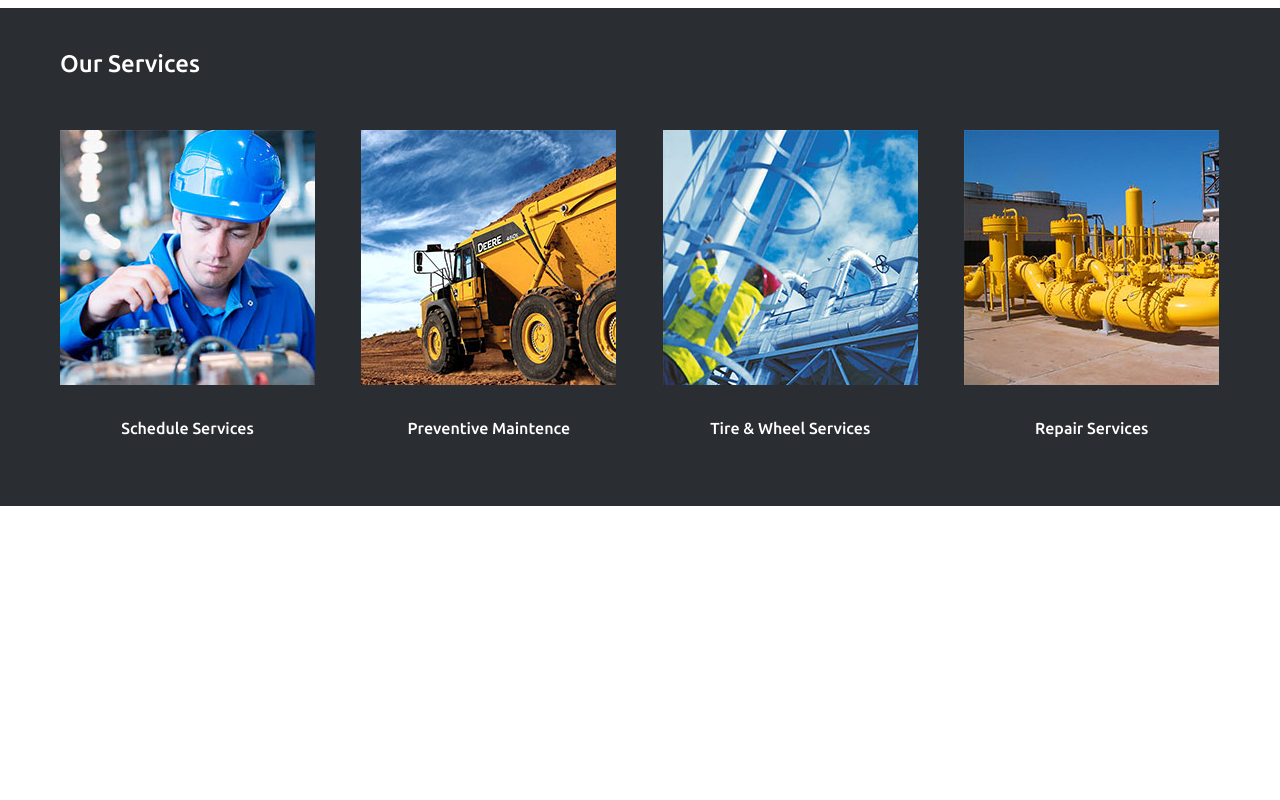
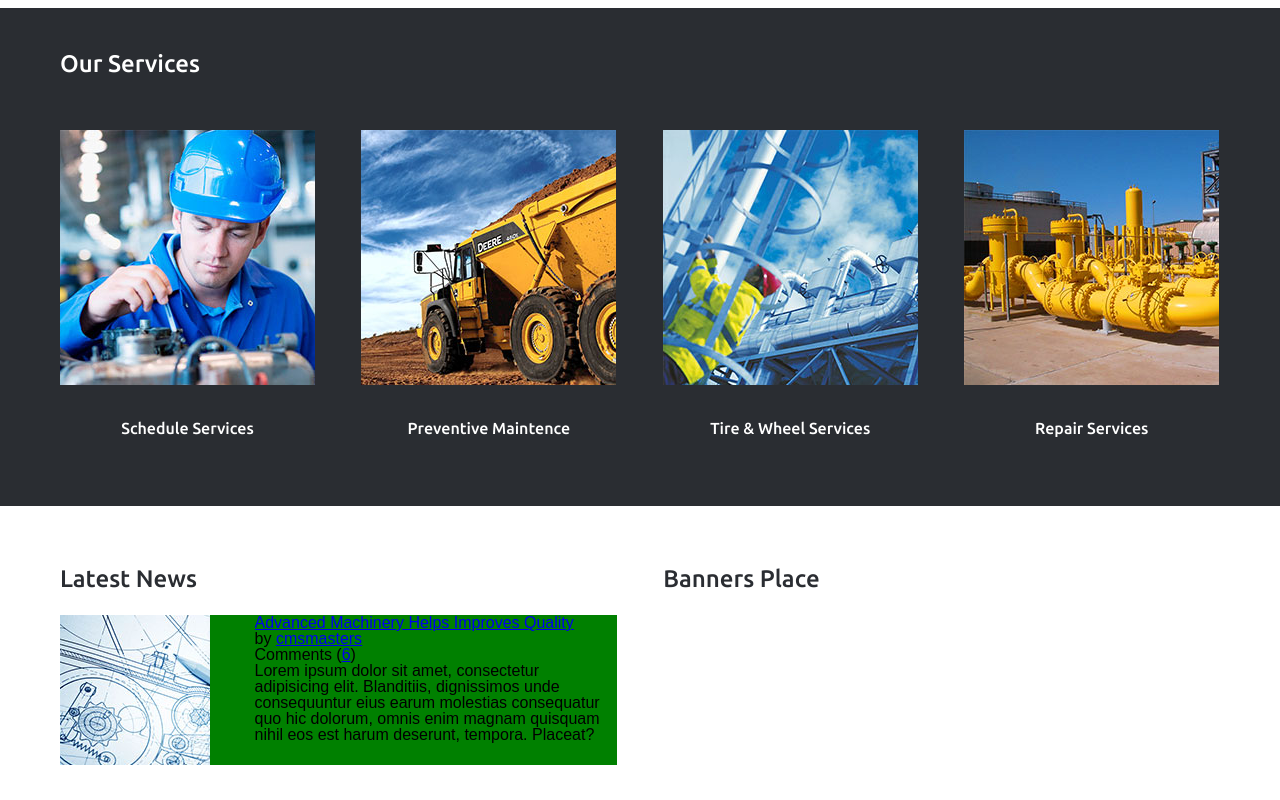
Before and after one commit to AntonSmyrnoff/smirnov_js_19-20, a website: page index.html in a window 1280 px wide. Shown: the part 1010-1810 px from the top of the page. Before the commit the page ends 1551 px from the top, so only its background shows below. Drawn offline with nearby package versions, Linux system fonts and the light colour scheme.

Commit message:
latest news

```diff
--- a/index.html
+++ b/index.html
@@ -142,13 +142,32 @@
 				<div class="clearfix"></div>
 			</div>
 		</div>
-
 	</section>
 
 	<section class="news">
 		<div class="container">
-			<div class="news__latestNews"></div>
-			<div class="news__banners"></div>
+			<div class="news__latestNews">
+				<h2>Latest News</h2>
+				<div class="news__field">
+					<article>
+						<div class="news__image">
+							<a href="#"><img src="img/news-1.jpg"></a>
+						</div>
+
+						<div class="news__content">
+							<h3 class="news__header"><a href="#">Advanced Machinery Helps Improves Quality</a></h3>
+							<p>by <span><a href="#">cmsmasters</a></span></p>
+							<p>Comments (<span><a href="#">6</a></span>)</p>
+							<p class="news__text">Lorem ipsum dolor sit amet, consectetur adipisicing elit. Blanditiis, dignissimos unde consequuntur eius earum molestias consequatur quo hic dolorum, omnis enim magnam quisquam nihil eos est harum deserunt, tempora. Placeat?</p>
+						</div>
+					</article>
+				</div>
+			</div>
+
+			<div class="news__banners">
+				<h2>Banners Place</h2>
+			</div>
+			<div class="clearfix"></div>
 		</div>
 
 	</section>
--- a/scss/_mixins.scss
+++ b/scss/_mixins.scss
@@ -46,3 +46,10 @@
     -o-transition: $prop $dur $timing;
 	transition: $prop $dur $timing;
 }
+
+@mixin fontHeaders () {
+	font: {
+			family: $headerFont;
+			size: 24px;
+		}
+}
--- /dev/null
+++ b/scss/_news.scss
@@ -0,0 +1,42 @@
+/*-----NEWS-----*/
+.news {
+	& .container>div {
+		width: 48%;
+	}
+	h2 {
+		margin: 25px 0;
+		color: #2a2d32;
+		@include fontHeaders();
+	}
+}
+.news__latestNews {
+	float: left;
+	article {
+		background-color: green;
+		height: 150px;
+/* 		overflow: hidden;
+		 */
+	}
+	article>div {
+		display: inline-block;
+	}
+	.news__image {
+		width: 150px;
+		height: 150px;
+		overflow: hidden;
+		float: left;
+	}
+	.news__content {
+		width: 65%;
+		height: 100%;
+		overflow: hidden;
+		margin-left: 8%;
+		p.news__text {
+			overflow: hidden;
+			text-overflow: ellipsis;
+		}
+	}
+}
+.news__banners {
+	float: right;
+}
--- a/scss/_services.scss
+++ b/scss/_services.scss
@@ -4,10 +4,7 @@
 	background-color: #2a2d32;
 	padding-top: 7px;
 	h2 {
-		font: {
-			family: $headerFont;
-			size: 24px;
-		};
+		@include fontHeaders();
 		color: #fff;
 		margin: 36px 0 55px 0;
 	}
@@ -71,5 +68,4 @@
 			color: #f4b60d;
 		}
 	}
-
 }
--- a/scss/style.scss
+++ b/scss/style.scss
@@ -12,4 +12,5 @@
 @import "header";
 @import "features";
 @import "services";
+@import "news";
 @import "footer";
```
Also changed, not shown: css/style.css, img/news-1.jpg (added), 1 other file.
